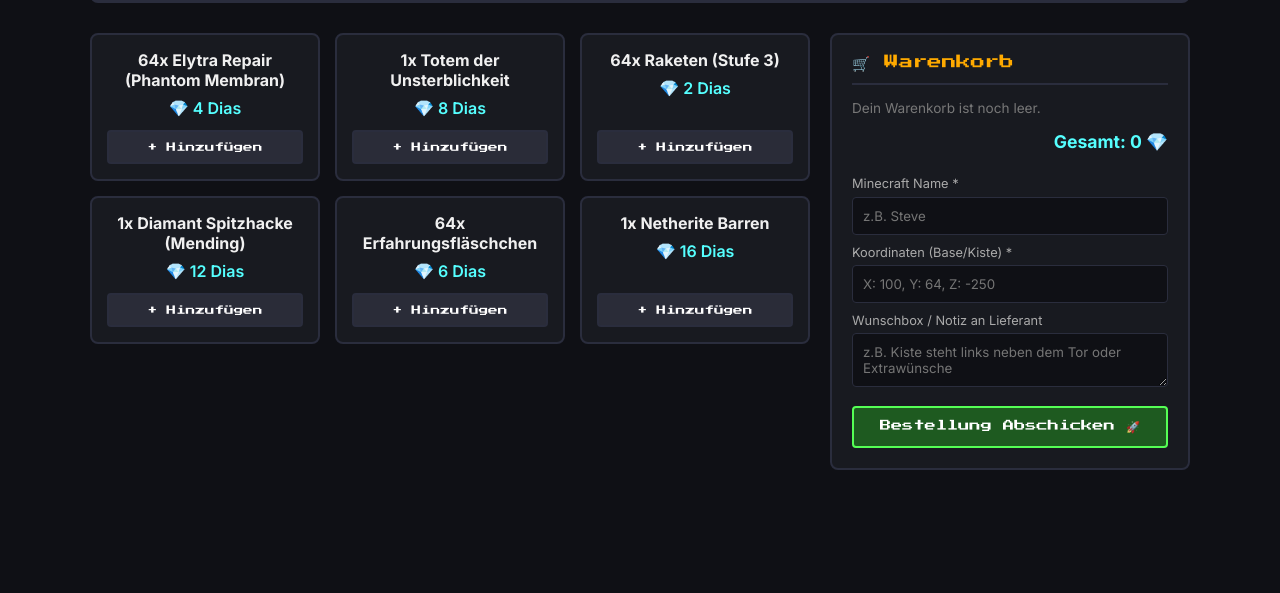
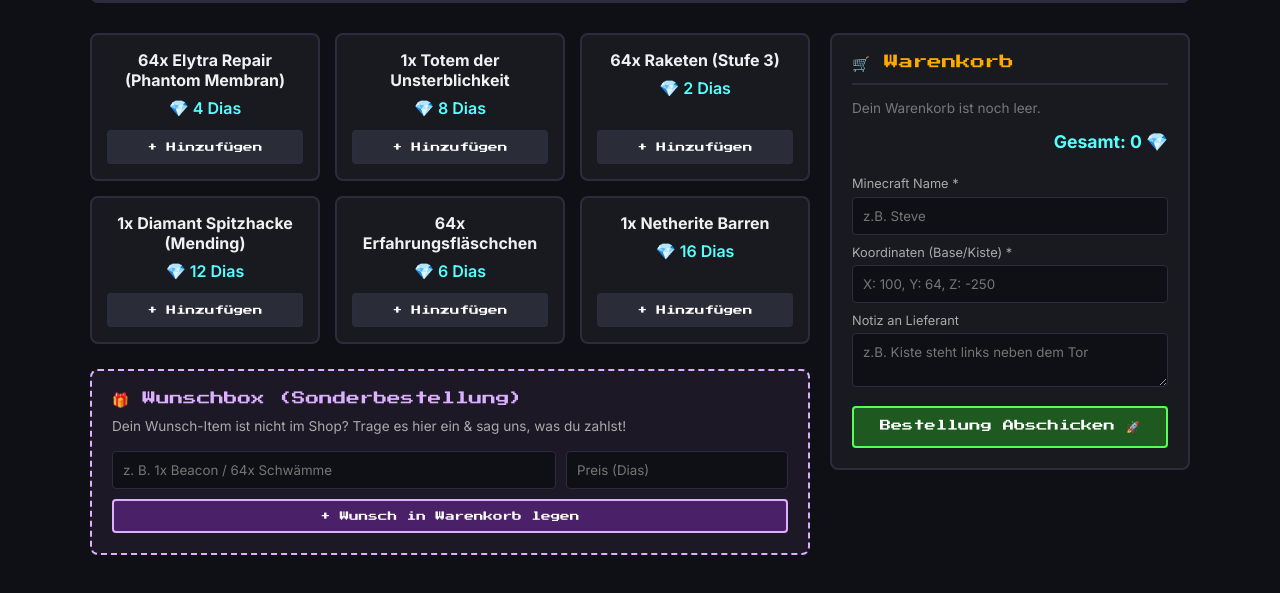
Before and after one commit to nicowicklein4-design/Shop-FriemdSMP, a plain HTML site: page index.html in a window 1280 px wide. Shown: the part 143-736 px from the top of the page. Drawn offline with Linux system fonts and the light colour scheme.

Commit message:
Update index.html

```diff
--- a/index.html
+++ b/index.html
@@ -12,6 +12,7 @@
             --accent-diamond: #55ffff;
             --accent-green: #55ff55;
             --accent-gold: #ffaa00;
+            --accent-purple: #dcb0ff;
             --text-light: #f0f0f0;
             --border-pixel: #2a2d3d;
         }
@@ -84,6 +85,22 @@
             margin-bottom: 12px;
         }
 
+        /* Wunschbox Style */
+        .custom-wish-card {
+            background: #1c1826;
+            border: 2px dashed var(--accent-purple);
+            border-radius: 8px;
+            padding: 20px;
+            margin-top: 25px;
+        }
+
+        .custom-wish-title {
+            font-family: 'Press Start 2P', cursive;
+            font-size: 0.85rem;
+            color: var(--accent-purple);
+            margin-bottom: 10px;
+        }
+
         .btn {
             font-family: 'Press Start 2P', cursive;
             font-size: 0.6rem;
@@ -97,6 +114,8 @@
         }
 
         .btn:hover { background: var(--accent-diamond); color: #000; }
+        .btn-wish { background: #4a2168; border-color: var(--accent-purple); }
+        .btn-wish:hover { background: var(--accent-purple); color: #000; }
         .btn-submit { background: #1e5a20; border-color: var(--accent-green); width: 100%; font-size: 0.7rem; padding: 12px; margin-top: 15px; }
         .btn-submit:hover { background: var(--accent-green); color: #000; }
 
@@ -156,12 +175,28 @@
     </header>
 
     <div class="shop-layout">
-        <!-- Angebote -->
-        <div class="items-grid" id="items-container">
-            <!-- Wird per JS geladen -->
+        <!-- Links: Produkte & Wunschbox -->
+        <div>
+            <!-- Standard Sortiment -->
+            <div class="items-grid" id="items-container">
+                <!-- Wird per JS geladen -->
+            </div>
+
+            <!-- ✨ WUNSCHBOX BEREICH ✨ -->
+            <div class="custom-wish-card">
+                <div class="custom-wish-title">🎁 Wunschbox (Sonderbestellung)</div>
+                <p style="color: #aaa; font-size: 0.85rem; margin-bottom: 12px;">
+                    Dein Wunsch-Item ist nicht im Shop? Trage es hier ein & sag uns, was du zahlst!
+                </p>
+                <div style="display: grid; grid-template-columns: 2fr 1fr; gap: 10px;">
+                    <input type="text" id="wish-item-name" placeholder="z. B. 1x Beacon / 64x Schwämme">
+                    <input type="number" id="wish-item-price" placeholder="Preis (Dias)" min="1">
+                </div>
+                <button class="btn btn-wish" style="margin-top: 10px; width: 100%;" onclick="addWishToCart()">+ Wunsch in Warenkorb legen</button>
+            </div>
         </div>
 
-        <!-- Warenkorb & Checkout -->
+        <!-- Rechts: Warenkorb & Checkout -->
         <div class="cart-box">
             <div class="cart-title">🛒 Warenkorb</div>
             <div id="cart-list">
@@ -177,8 +212,8 @@
                 <label style="font-size: 0.8rem; color: #aaa; margin-top: 10px; display:block;">Koordinaten (Base/Kiste) *</label>
                 <input type="text" id="player-coords" required placeholder="X: 100, Y: 64, Z: -250">
 
-                <label style="font-size: 0.8rem; color: #aaa; margin-top: 10px; display:block;">Wunschbox / Notiz an Lieferant</label>
-                <textarea id="player-notes" rows="2" placeholder="z.B. Kiste steht links neben dem Tor oder Extrawünsche"></textarea>
+                <label style="font-size: 0.8rem; color: #aaa; margin-top: 10px; display:block;">Notiz an Lieferant</label>
+                <textarea id="player-notes" rows="2" placeholder="z.B. Kiste steht links neben dem Tor"></textarea>
 
                 <button type="submit" class="btn btn-submit">Bestellung Abschicken 🚀</button>
             </form>
@@ -229,6 +264,35 @@
         updateCartUI();
     }
 
+    // Wunschbox-Item hinzufügen
+    function addWishToCart() {
+        const nameInput = document.getElementById('wish-item-name');
+        const priceInput = document.getElementById('wish-item-price');
+
+        const wishName = nameInput.value.trim();
+        const wishPrice = parseInt(priceInput.value);
+
+        if (!wishName) {
+            alert("Bitte gib den Namen deines Wunsch-Items ein!");
+            return;
+        }
+        if (isNaN(wishPrice) || wishPrice <= 0) {
+            alert("Bitte gib einen gültigen Preis in Diamanten ein!");
+            return;
+        }
+
+        cart.push({
+            id: 'wish-' + Date.now(),
+            name: `🎁 [Wunsch] ${wishName}`,
+            price: wishPrice,
+            amount: 1
+        });
+
+        nameInput.value = '';
+        priceInput.value = '';
+        updateCartUI();
+    }
+
     function updateCartUI() {
         const cartContainer = document.getElementById('cart-list');
         const totalContainer = document.getElementById('total-price');
@@ -240,7 +304,7 @@
         }
 
         let total = 0;
-        cartContainer.innerHTML = cart.map(item => {
+        cartContainer.innerHTML = cart.map((item, index) => {
             const itemTotal = item.price * item.amount;
             total += itemTotal;
             return `
@@ -298,7 +362,7 @@
                 { name: "👤 Spieler", value: order.player, inline: true },
                 { name: "💎 Gesamtpreis", value: `${order.totalPrice} Diamanten`, inline: true },
                 { name: "📍 Koordinaten", value: order.coords, inline: false },
-                { name: "📝 Wunschbox / Notiz", value: order.notes, inline: false },
+                { name: "📝 Notiz", value: order.notes, inline: false },
                 { name: "📦 Bestellte Items", value: itemList, inline: false }
             ],
             footer: { text: `Bestell-ID: ${order.id} | ${order.date}` }
```
